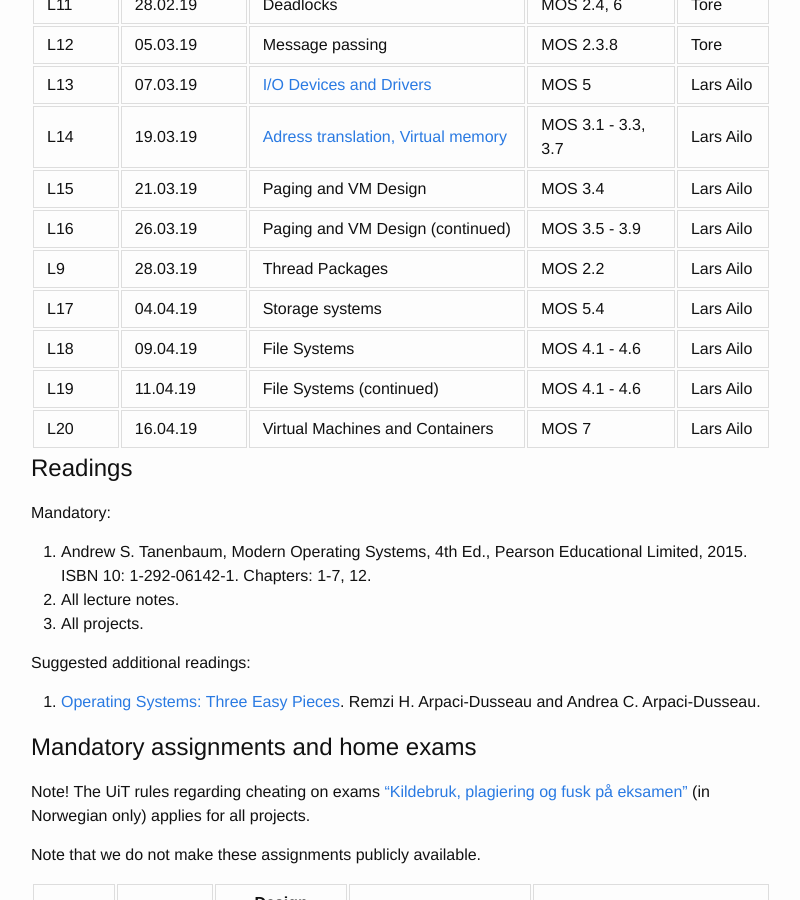
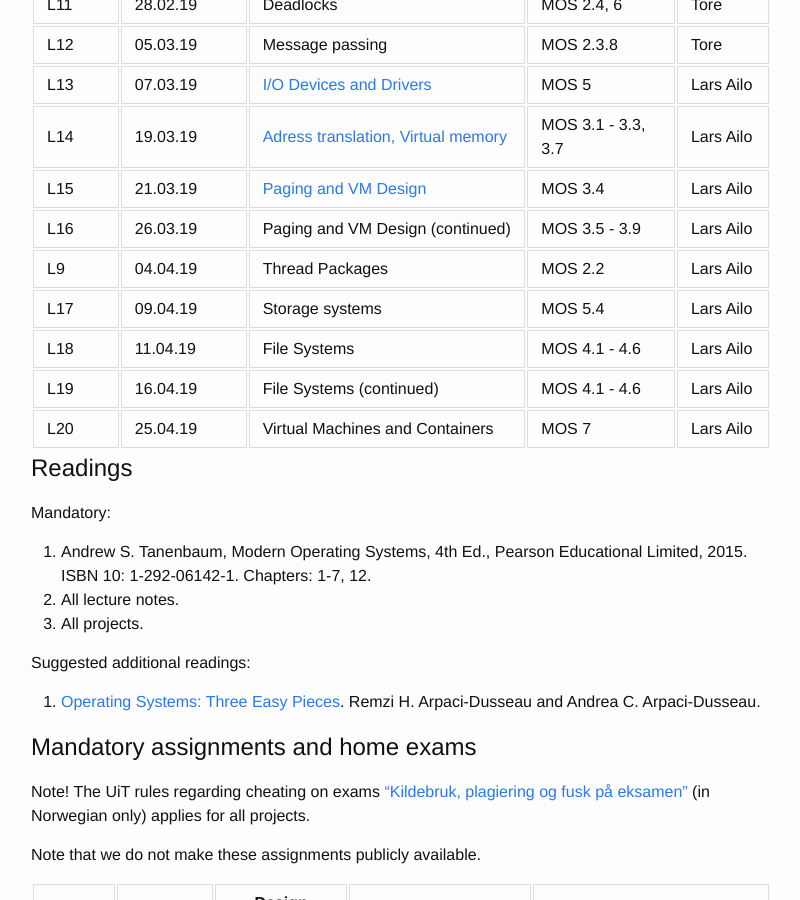
Before and after one commit to uit-inf-2201-s19/uit-inf-2201-s19.github.io, a Jekyll site: the page built from index.md, in a window 1280 px wide and 900 px high, scrolled down 1675 px. Shown: the whole window, without its empty margins (239-1039 px from the left). Built offline with Jekyll 4.4.1, drawn with Linux system fonts in a browser that asks for light colours.

Commit message:
Paging & VM Design lecture notes
Changes to lecture plan

```diff
--- a/index.md
+++ b/index.md
@@ -61,13 +61,13 @@ All lecture notes are in the [lectures directory](https://github.com/uit-inf-220
 | L12 | 05.03.19 | Message passing | MOS 2.3.8 | Tore |
 | L13 | 07.03.19 | [I/O Devices and Drivers](lectures/13 - IO Devices.pptx)  | MOS 5 | Lars Ailo |
 | L14 | 19.03.19 | [Adress translation, Virtual memory](lectures/14 - Virtual Memory.pptx) | MOS 3.1 - 3.3, 3.7| Lars Ailo |
-| L15 | 21.03.19 | Paging and VM Design | MOS 3.4 | Lars Ailo |
+| L15 | 21.03.19 | [Paging and VM Design](lectures/15 - Paging and VM Deisgn.pptx) | MOS 3.4 | Lars Ailo |
 | L16 | 26.03.19 | Paging and VM Design (continued) | MOS 3.5 - 3.9 | Lars Ailo |
-| L9  | 28.03.19 | Thread Packages | MOS 2.2 | Lars Ailo |
-| L17 | 04.04.19 | Storage systems | MOS 5.4 | Lars Ailo |
-| L18 | 09.04.19 | File Systems | MOS 4.1 - 4.6 | Lars Ailo |
-| L19 | 11.04.19 | File Systems (continued) | MOS 4.1 - 4.6 | Lars Ailo |
-| L20 | 16.04.19 | Virtual Machines and Containers | MOS 7 | Lars Ailo |
+| L9  | 04.04.19 | Thread Packages | MOS 2.2 | Lars Ailo |
+| L17 | 09.04.19 | Storage systems | MOS 5.4 | Lars Ailo |
+| L18 | 11.04.19 | File Systems | MOS 4.1 - 4.6 | Lars Ailo |
+| L19 | 16.04.19 | File Systems (continued) | MOS 4.1 - 4.6 | Lars Ailo |
+| L20 | 25.04.19 | Virtual Machines and Containers | MOS 7 | Lars Ailo |
 
 ## Readings
 
```
Also changed, not shown: 1 other file.
